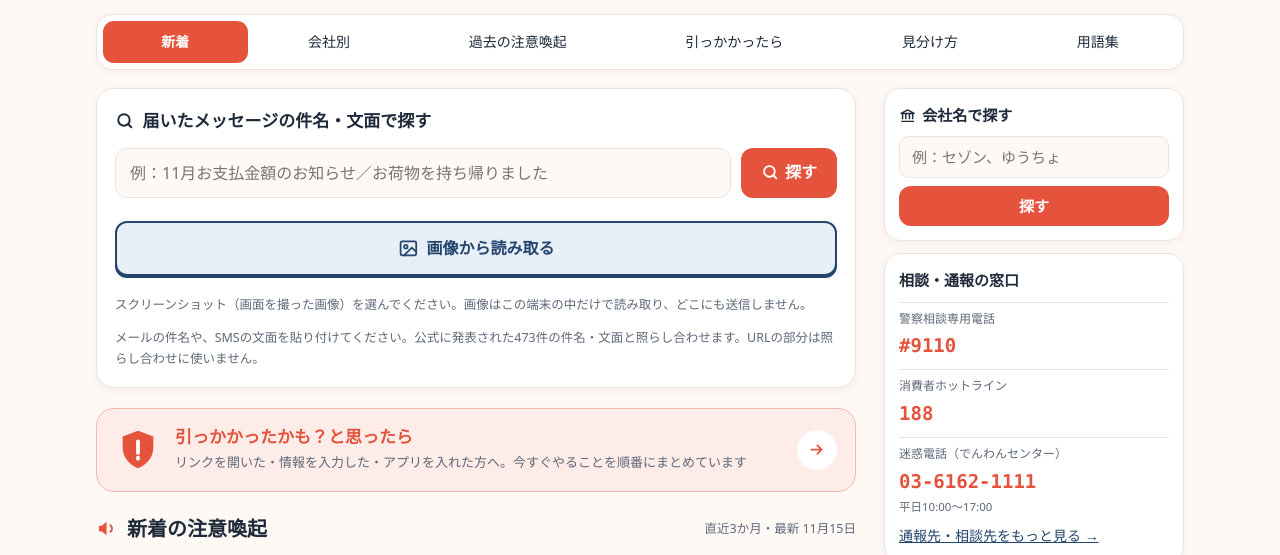
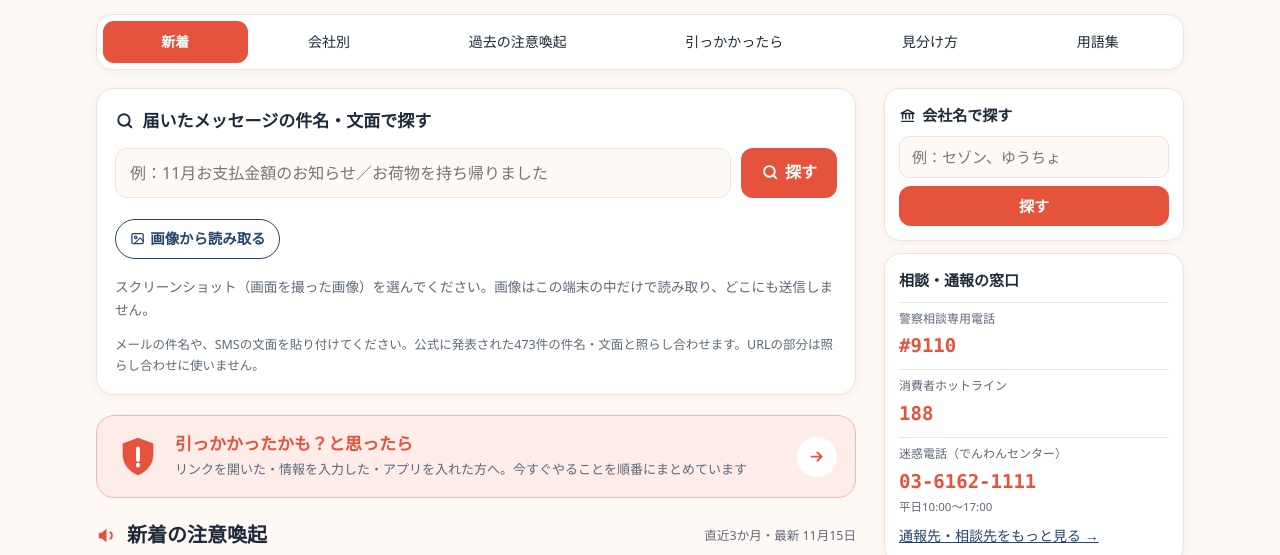
Before and after one commit to Arde-Works/sagi-chuiho, a plain HTML site: page index.html in a window 1280 px wide. Shown: the part 196-751 px from the top of the page. Drawn offline with Linux system fonts and the light colour scheme; a web font is replaced by a local one.

Commit message:
サイトを更新 2026-11-16 11:19

```diff
--- a/style.css
+++ b/style.css
@@ -269,12 +269,12 @@ details.more>summary::-webkit-details-marker{display:none}
 details.more>summary::before{content:"＋ "}
 details.more[open]>summary::before{content:"− "}
 /* 画像から読み取る */
-.ocrbtn{display:flex;align-items:center;justify-content:center;gap:.5rem;width:100%;margin-top:.7rem;min-height:48px;padding:.75rem 1rem;border:2px solid var(--navy);border-radius:12px;background:var(--navy-soft);color:var(--navy);font:inherit;font-size:1rem;font-weight:700;cursor:pointer;box-shadow:0 2px 0 var(--navy)}
-.ocrbtn .i{width:1.3em;height:1.3em}
-.ocrbtn:hover{background:var(--navy);color:var(--surface)}
-.ocrbtn:active{transform:translateY(2px);box-shadow:none}
+.ocrbtn{display:inline-flex;width:auto;align-self:flex-start;justify-self:start;align-items:center;gap:.35rem;margin-top:.6rem;padding:.4rem .85rem;border:1.5px solid var(--navy);border-radius:999px;background:var(--surface);color:var(--navy);font:inherit;font-size:.9rem;font-weight:700;cursor:pointer}
+.ocrbtn .i{width:1.05em;height:1.05em}
+.ocrbtn:hover{background:var(--navy-soft)}
+.ocrbtn:active{transform:translateY(1px)}
 .ocrbtn:disabled{opacity:.6;cursor:wait}
-.ocrnote{margin-top:.35rem}
+.ocrnote{margin-top:.3rem;font-size:.85rem}
 .ocrst{margin-top:.6rem;padding:.7rem .9rem;border-radius:10px;background:var(--bg)}
 .ocrst .bar{height:6px;border-radius:3px;background:var(--line);margin:.45rem 0 .2rem;overflow:hidden}
 .ocrst .bar i{display:block;height:100%;width:0;background:var(--coral);transition:width .2s}
```
